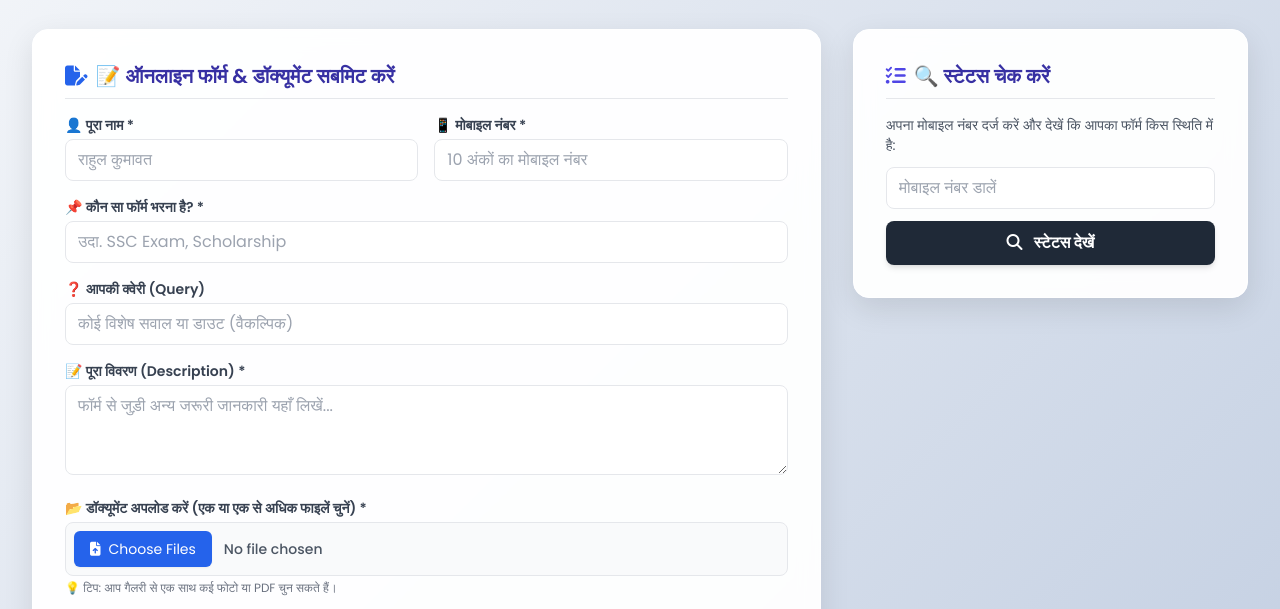
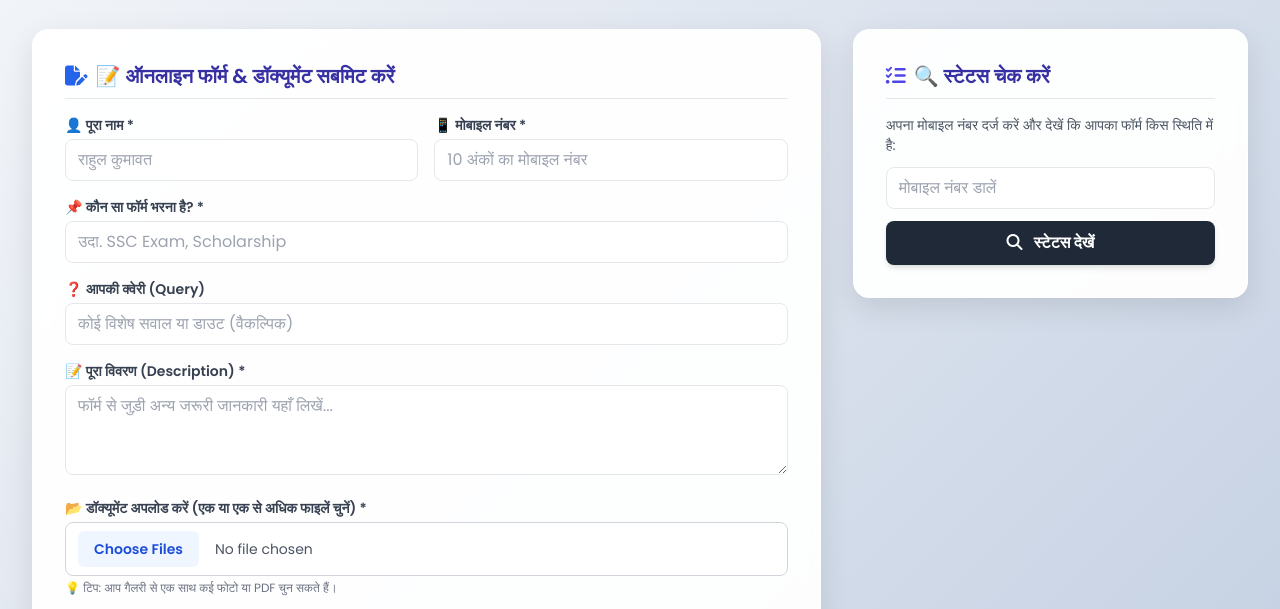
Before and after one commit to aloktiwari993503-bit/alok-computer-point, a website: page index.html in a window 1280 px wide. Shown: the part 175-784 px from the top of the page. Drawn offline with nearby package versions, Linux system fonts and the light colour scheme.

Commit message:
Refactor file upload section in index.html
Updated file upload code to be simpler and more effective. Adjusted the file input styling and removed unnecessary elements.

```diff
--- a/index.html
+++ b/index.html
@@ -67,20 +67,12 @@
                         <textarea name="description" required rows="3" placeholder="फॉर्म से जुड़ी अन्य जरूरी जानकारी यहाँ लिखें..." class="w-full px-3 py-2 border rounded-lg outline-none focus:ring-2 focus:ring-indigo-500"></textarea>
                     </div>
 
-                    <!-- नया और सही फाइल अपलोड कोड 👇 -->
+                    <!-- बिल्कुल सिंपल और पक्का काम करने वाला फाइल अपलोड कोड 👇 -->
                     <div>
                         <label class="block text-sm font-semibold text-gray-700 mb-1">📂 डॉक्यूमेंट अपलोड करें (एक या एक से अधिक फाइलें चुनें) *</label>
-                        <div class="flex items-center mt-1 p-2 bg-gray-50 border rounded-lg">
-                            <label for="fileInput" class="bg-blue-600 text-white px-4 py-2 rounded-md cursor-pointer hover:bg-blue-700 transition shadow-sm flex items-center text-sm shrink-0">
-                                <i class="fas fa-file-upload mr-2"></i> Choose Files
-                            </label>
-                            <input type="file" id="fileInput" name="document" multiple required class="hidden"
-                                onchange="document.getElementById('fileName').innerText = this.files.length > 0 ? (this.files.length === 1 ? this.files[0].name : this.files.length + ' फाइलें चुनी गईं') : 'No file chosen'">
-                            <span id="fileName" class="ml-3 text-sm text-gray-600 font-medium truncate">No file chosen</span>
-                        </div>
+                        <input type="file" name="document" multiple required class="w-full px-3 py-2 border border-gray-300 rounded-lg bg-white text-sm text-gray-600 file:mr-4 file:py-2 file:px-4 file:rounded-md file:border-0 file:text-sm file:font-semibold file:bg-blue-50 file:text-blue-700 hover:file:bg-blue-100">
                         <p class="text-xs text-gray-500 mt-1">💡 टिप: आप गैलरी से एक साथ कई फोटो या PDF चुन सकते हैं।</p>
                     </div>
-                    <!-- खत्म -->
 
                     <button type="submit" id="submitBtn" class="w-full bg-gradient-to-r from-blue-600 to-indigo-600 text-white font-bold py-3 rounded-xl hover:opacity-95 transition shadow-lg flex items-center justify-center mt-4">
                         <i class="fas fa-paper-plane mr-2"></i> सबमिट करें (Submit)
@@ -130,7 +122,6 @@
                 msg.innerHTML = '✅ आपका डेटा और डॉक्यूमेन्ट सफलतापूर्वक जमा हो गए हैं!';
                 msg.className = 'text-center mt-2 font-medium text-green-600 block';
                 form.reset();
-                document.getElementById('fileName').innerText = 'No file chosen'; // फॉर्म रीसेट होने पर नाम हटा देगा
             } else {
                 msg.innerHTML = '❌ ' + result.error;
                 msg.className = 'text-center mt-2 font-medium text-red-600 block';
```
